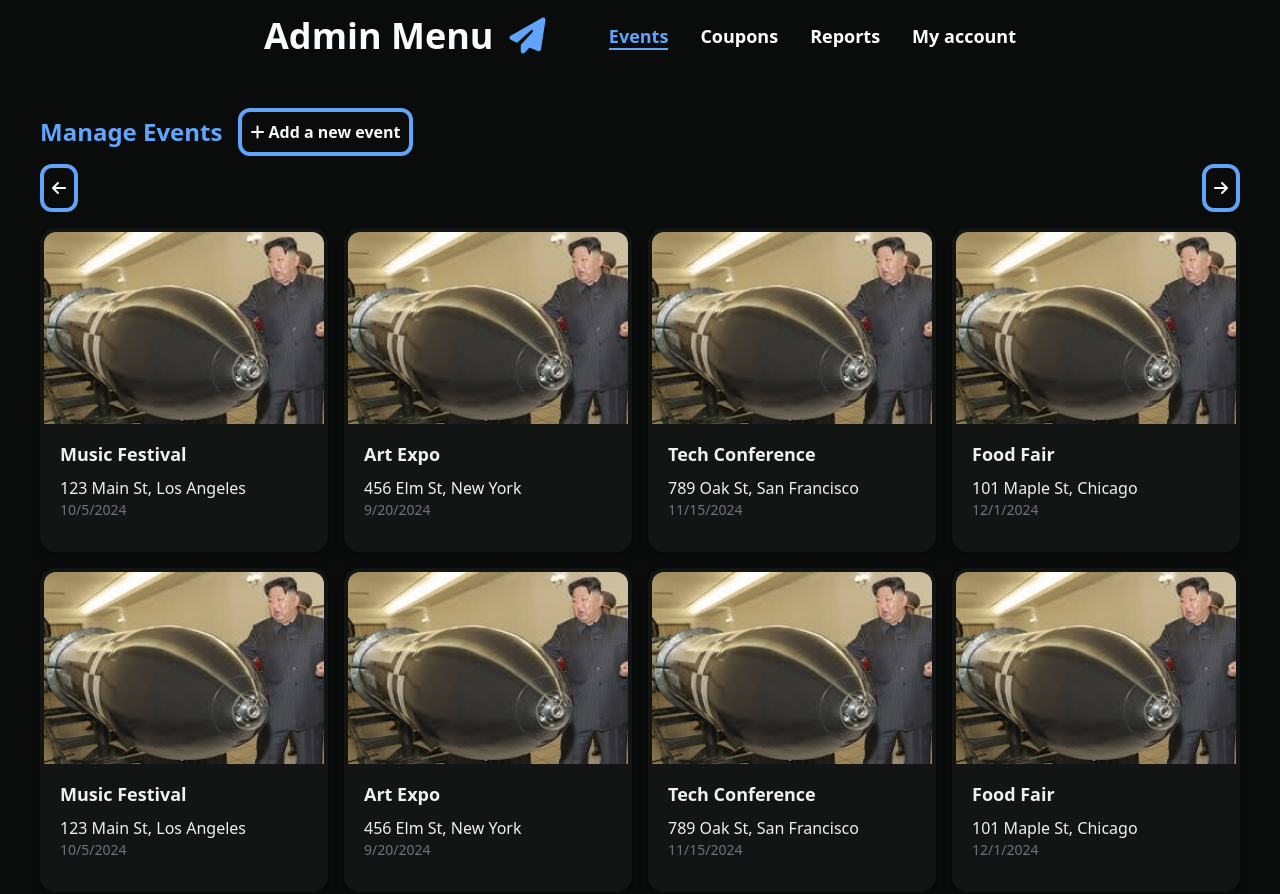
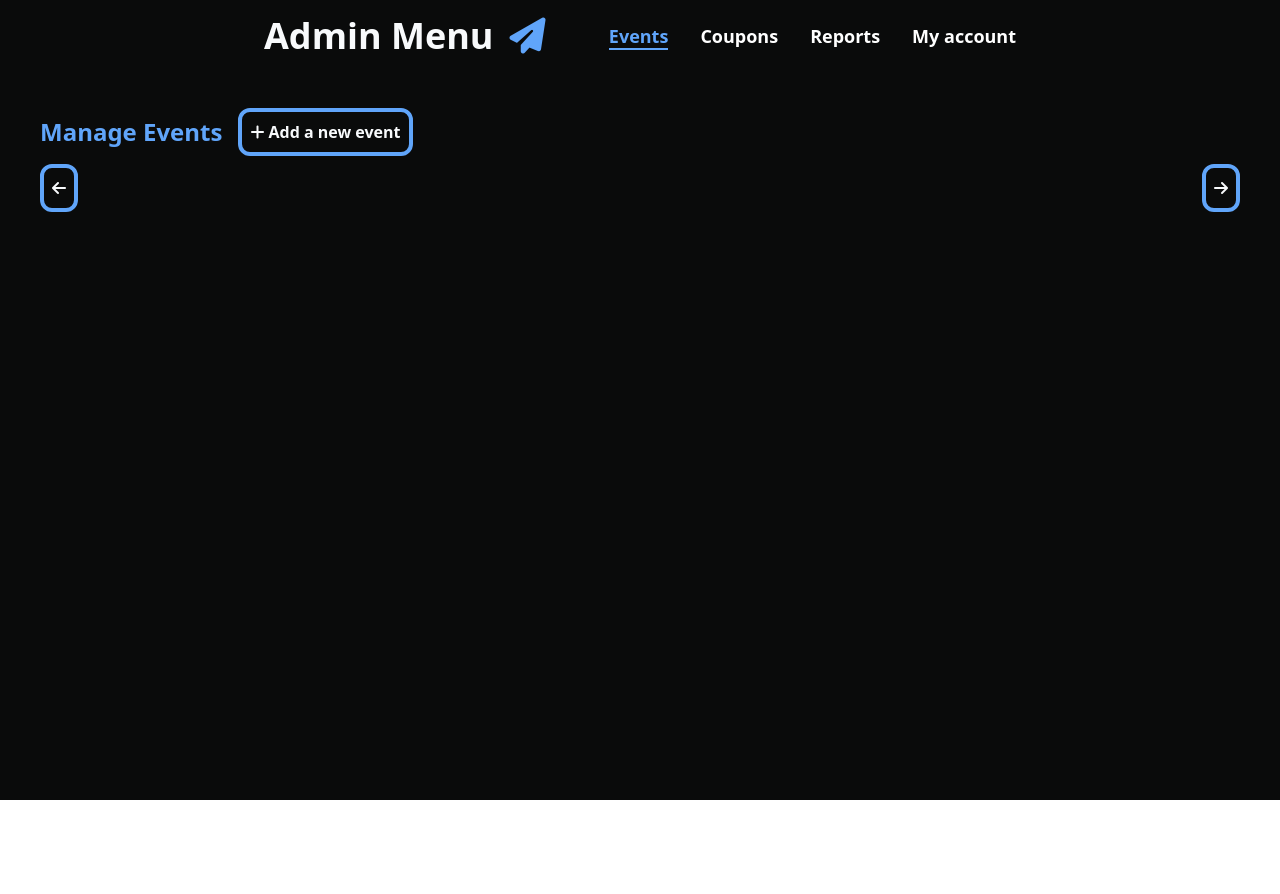
Before and after one commit to Josedzzz/joki-events-front, a React (Vite) app: page /admin-dashboard in a window 1280 px wide. Shown: the top 894 px of the page. After the commit the page ends 800 px from the top, so only its background shows below. Built offline with nearby package versions, Linux system fonts and the light colour scheme; sample sign-in values are in the browser's storage.

Commit message:
delete the current events and crate the interfaces for the events and coupons

```diff
--- a/src/components/AdminEvents.tsx
+++ b/src/components/AdminEvents.tsx
@@ -1,112 +1,27 @@
 import { useState } from "react";
-import AdminEventCard from "./AdminEventCard";
 import AdminEventInfo from "./AdminEventInfo";
 
-// Interface for the events
 export interface Event {
   id: string;
-  idDistributionLocality: string[];
   name: string;
   address: string;
   city: string;
   eventDate: string;
-  totalAvailableQuantity: number;
-  imageUrl: string;
-  localityImageUrl: string;
+  availableForPurchase: boolean;
+  localities: Locality[];
+  totalAvailablePlaces: number;
+  eventImageUrl: string;
+  eventType: string;
+}
+
+export interface Locality {
+  name: string;
+  price: number;
+  maxCapacity: number;
+  currentOccupancy: number;
 }
 
 export default function AdminEvents() {
-  const eventsData: Event[] = [
-    {
-      id: "1",
-      idDistributionLocality: ["loc1", "loc2"],
-      name: "Music Festival",
-      address: "123 Main St",
-      city: "Los Angeles",
-      eventDate: "2024-10-05T18:00",
-      totalAvailableQuantity: 10,
-      imageUrl: "/event.jpg",
-      localityImageUrl: "/event.jpg",
-    },
-    {
-      id: "2",
-      idDistributionLocality: ["loc3"],
-      name: "Art Expo",
-      address: "456 Elm St",
-      city: "New York",
-      eventDate: "2024-09-20T10:00",
-      totalAvailableQuantity: 200,
-      imageUrl: "/event.jpg",
-      localityImageUrl: "/event.jpg",
-    },
-    {
-      id: "3",
-      idDistributionLocality: ["loc4"],
-      name: "Tech Conference",
-      address: "789 Oak St",
-      city: "San Francisco",
-      eventDate: "2024-11-15T09:00",
-      totalAvailableQuantity: 34,
-      imageUrl: "/event.jpg",
-      localityImageUrl: "/event.jpg",
-    },
-    {
-      id: "4",
-      idDistributionLocality: ["loc5", "loc6"],
-      name: "Food Fair",
-      address: "101 Maple St",
-      city: "Chicago",
-      eventDate: "2024-12-01T12:00",
-      totalAvailableQuantity: 45,
-      imageUrl: "/event.jpg",
-      localityImageUrl: "/event.jpg",
-    },
-    {
-      id: "5",
-      idDistributionLocality: ["loc1", "loc2"],
-      name: "Music Festival",
-      address: "123 Main St",
-      city: "Los Angeles",
-      eventDate: "2024-10-05T18:00",
-      totalAvailableQuantity: 10,
-      imageUrl: "/event.jpg",
-      localityImageUrl: "/event.jpg",
-    },
-    {
-      id: "6",
-      idDistributionLocality: ["loc3"],
-      name: "Art Expo",
-      address: "456 Elm St",
-      city: "New York",
-      eventDate: "2024-09-20T10:00",
-      totalAvailableQuantity: 200,
-      imageUrl: "/event.jpg",
-      localityImageUrl: "/event.jpg",
-    },
-    {
-      id: "7",
-      idDistributionLocality: ["loc4"],
-      name: "Tech Conference",
-      address: "789 Oak St",
-      city: "San Francisco",
-      eventDate: "2024-11-15T09:00",
-      totalAvailableQuantity: 34,
-      imageUrl: "/event.jpg",
-      localityImageUrl: "/event.jpg",
-    },
-    {
-      id: "8",
-      idDistributionLocality: ["loc5", "loc6"],
-      name: "Food Fair",
-      address: "101 Maple St",
-      city: "Chicago",
-      eventDate: "2024-12-01T12:00",
-      totalAvailableQuantity: 45,
-      imageUrl: "/event.jpg",
-      localityImageUrl: "/event.jpg",
-    },
-  ];
-
   const [selectedEvent, setSelectedEvent] = useState<Event | null>(null);
   const [isAddingNewEvent, setIsAddingNewEvent] = useState<boolean>(false);
 
@@ -148,15 +63,7 @@ export default function AdminEvents() {
               <i className="fa-solid fa-arrow-right"></i>
             </button>
           </div>
-          <div className="grid grid-cols-1 sm:grid-cols-2 lg:grid-cols-4 gap-4">
-            {eventsData.map((event) => (
-              <AdminEventCard
-                key={event.id}
-                event={event}
-                onClick={() => handleSelectEvent(event)}
-              />
-            ))}
-          </div>
+          <div className="grid grid-cols-1 sm:grid-cols-2 lg:grid-cols-4 gap-4"></div>
         </div>
       ) : (
         <AdminEventInfo
```
